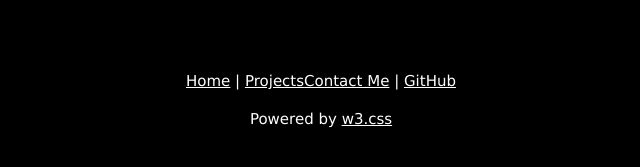
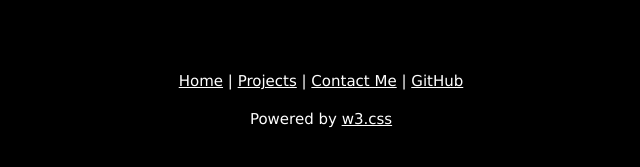
Before and after one commit to funkjo/funkjo.github.io, a plain HTML site: page projects/senior_research/senior_research.html in a window 1280 px wide. Shown: the part 765-932 px from the top of the page, 319-959 px from the left. Drawn offline with nearby package versions, Linux system fonts and the light colour scheme.

Commit message:
add pipe to footer on senior research page

```diff
--- a/projects/senior_research/senior_research.html
+++ b/projects/senior_research/senior_research.html
@@ -31,7 +31,7 @@
 
 <!-- Footer -->
 <footer class="w3-container w3-padding-64 w3-center w3-black w3-xlarge">
-    <p class="w3-medium"><a href="index.html">Home</a>&nbsp;|&nbsp;<a href="projects.html">Projects</a><a href="contact.html">Contact Me</a>&nbsp;|&nbsp;<a href="https://github.com/funkjo">GitHub</a></p>
+    <p class="w3-medium"><a href="index.html">Home</a>&nbsp;|&nbsp;<a href="projects.html">Projects</a>&nbsp;|&nbsp;<a href="contact.html">Contact Me</a>&nbsp;|&nbsp;<a href="https://github.com/funkjo">GitHub</a></p>
     <p class="w3-medium">
     Powered by <a href="https://www.w3schools.com/w3css/default.asp" target="_blank">w3.css</a>
     </p>
```
